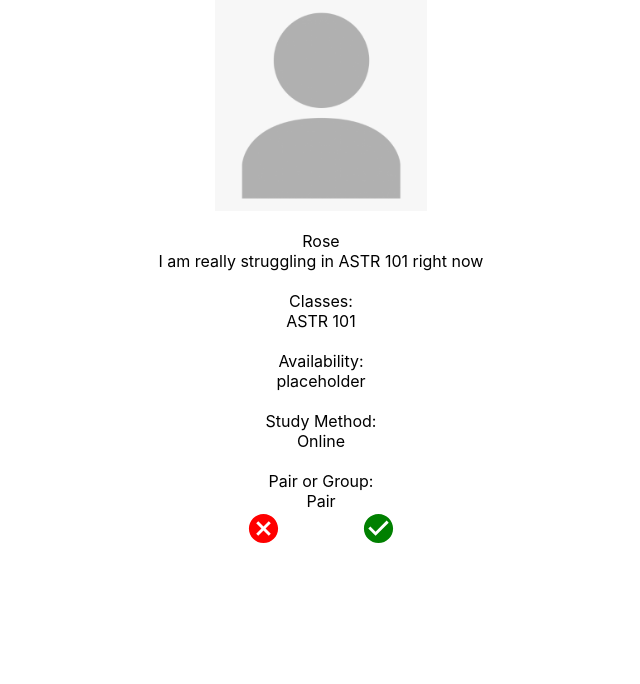
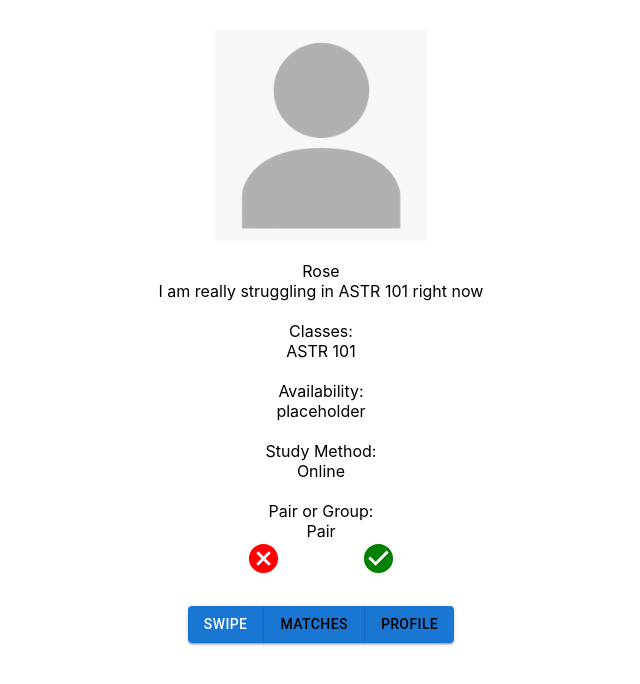
Before and after one commit to elizachary99/studdi, a React (Create React App) app: page /swipe in a window 1280 px wide. Shown: the top 684 px of the page, without its empty margins (319-959 px from the left). Built offline with nearby package versions, Linux system fonts and the light colour scheme.

Commit message:
"bottom Navbar" added
not the best navbar but it works, used buttongroups

```diff
--- a/src/EditProfile.js
+++ b/src/EditProfile.js
@@ -1,6 +1,6 @@
 import React from 'react'
 import { useState } from 'react'
-import { Button, FormControl, Stack, TextField } from '@mui/material'
+import { Button, FormControl, Stack, TextField} from '@mui/material'
 import { useNavigate } from 'react-router-dom'
 import OutlinedInput from '@mui/material/OutlinedInput';
 import InputLabel from '@mui/material/InputLabel';
--- /dev/null
+++ b/src/Matches.js
@@ -0,0 +1,23 @@
+import { useState } from 'react'
+import { Button, FormControl, Stack, TextField, Container, Box, ButtonGroup } from '@mui/material'
+import { useNavigate } from 'react-router-dom'
+import "./index.css"
+
+function Matches() {
+
+    const navigate = useNavigate()
+
+    return (
+        <Stack id="profile-panel" direction="column" alignItems="center">
+            <h2>Matches</h2>
+            <hr />
+            <ButtonGroup variant="contained" sx={{ marginTop: "30px" }} aria-label="outlined primary button group">
+                <Button onClick={() => { navigate("/swipe") }} sx={{ color: "black" }}>Swipe</Button>
+                <Button>Matches</Button>
+                <Button onClick={() => { navigate("/profile") }} sx={{ color: "black" }}>Profile</Button>
+            </ButtonGroup>
+        </Stack>
+    )
+}
+
+export default Matches;
--- a/src/Profile.js
+++ b/src/Profile.js
@@ -1,5 +1,5 @@
 import { useState } from 'react'
-import { Button, FormControl, Stack, TextField, Container, Box } from '@mui/material'
+import { Button, FormControl, Stack, TextField, Container, Box, ButtonGroup } from '@mui/material'
 import { useNavigate } from 'react-router-dom'
 import "./index.css"
 
@@ -12,9 +12,14 @@ function Profile() {
             <h2>User Profile</h2>
             <hr />
             <img id="user-pic" src={"./profile_pics/placeholder.png"} alt={"placeholder"} style={{ width: "100%", marginTop: "30px", marginBottom: "30px" }} /><br />
-            <Box sx={{ bgcolor: '#cfe8fc', height: "10vh", width:"100%" }} textAlign="center"> Name Placeholder </Box>
-            <Box sx={{ bgcolor: '#cfe8fc', height: "10vh", width:"100%", marginTop: "30px"}} textAlign="center"> University Placeholder </Box>
-            <Button id="save-profile" variant="contained" type="submit" sx={{marginTop: "30px"}} onClick={() => {navigate("/editProfile")}}>Edit Profile</Button>
+            <Box sx={{ bgcolor: '#cfe8fc', height: "10vh", width: "100%" }} borderRadius="10px" textAlign="center"> Name Placeholder </Box>
+            <Box sx={{ bgcolor: '#cfe8fc', height: "10vh", width: "100%", marginTop: "30px" }} borderRadius="10px" textAlign="center"> University Placeholder </Box>
+            <Button id="save-profile" variant="contained" type="submit" sx={{ marginTop: "30px" }} borderRadius="10px" onClick={() => { navigate("/editProfile") }}>Edit Profile</Button>
+            <ButtonGroup variant="contained" sx={{ marginTop: "30px" }} aria-label="outlined primary button group">
+                <Button onClick={() => {navigate("/swipe")}} sx={{color:"black"}}>Swipe</Button>
+                <Button onClick={() => {navigate("/matches")}} sx={{color:"black"}}>Matches</Button>
+                <Button>Profile</Button>
+            </ButtonGroup>
         </Stack>
     )
 }
--- a/src/Swipe.js
+++ b/src/Swipe.js
@@ -1,6 +1,6 @@
 import { useState } from 'react'
-import { Stack } from '@mui/material'
-import { Cancel, CheckCircle } from '@mui/icons-material'
+import { Stack, ButtonGroup, Button} from '@mui/material'
+import { Cancel, CheckCircle} from '@mui/icons-material'
 import {useNavigate} from 'react-router-dom'
 
 function Swipe(){
@@ -41,7 +41,7 @@ function Swipe(){
 
     return(
         <Stack id="swipe-panel" direction="column" alignItems="center">
-            <img id="user-pic" src={users[compatible_users[u]].profile_pic} alt={users[compatible_users[u]].name} style={{width: "50%"}} /><br />
+            <img id="user-pic" src={users[compatible_users[u]].profile_pic} alt={users[compatible_users[u]].name} style={{width: "50%", marginTop:"30px"}} /><br />
             <div id="user-name">{users[compatible_users[u]].name}</div>
             <div id="user-desc">{users[compatible_users[u]].description}</div><br />
             <div id="classes">Classes:</div>
@@ -56,6 +56,11 @@ function Swipe(){
                 <Cancel id="swipe-left" sx={{color: "red"}} fontSize="large" onClick={swipeLeft} />
                 <CheckCircle id="swipe-right" sx={{color:"green"}} fontSize="large" onClick={swipeRight} />
             </Stack>
+            <ButtonGroup variant="contained" sx={{ marginTop: "30px" }} aria-label="outlined primary button group">
+                <Button onClick={() => {navigate("/swipe")}}>Swipe</Button>
+                <Button onClick={() => {navigate("/matches")}} sx={{color:"black"}}>Matches</Button>
+                <Button onClick={() => {navigate("/profile")}} sx={{color:"black"}}>Profile</Button>
+            </ButtonGroup>
         </Stack>
     )
 }
--- a/src/index.js
+++ b/src/index.js
@@ -8,6 +8,7 @@ import Swipe from './Swipe';
 import Match from './Match'
 import Profile from './Profile'
 import EndOfMatches from './EndOfMatches';
+import Matches from './Matches';
 import reportWebVitals from './reportWebVitals';
 import {BrowserRouter, Routes, Route} from 'react-router-dom'
 
@@ -26,6 +27,7 @@ root.render(
       <Route path="/endOfMatches" element={<EndOfMatches />} />
       <Route path="/match" element={<Match />} />
       <Route path="/profile" element={<Profile />} />
+      <Route path="/matches" element={<Matches />} />
     </Routes>
   </BrowserRouter>
   </React.StrictMode>
```
Also changed, not shown: src/index.css (line endings or trailing spaces).
